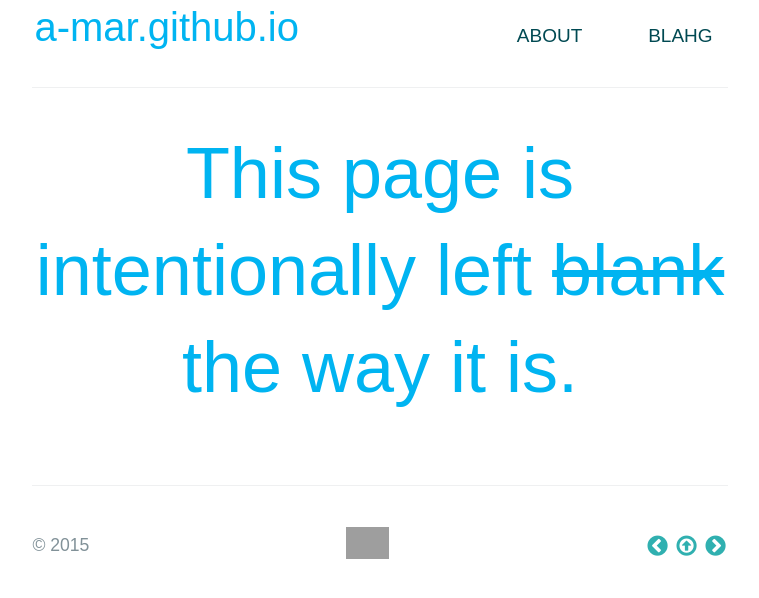
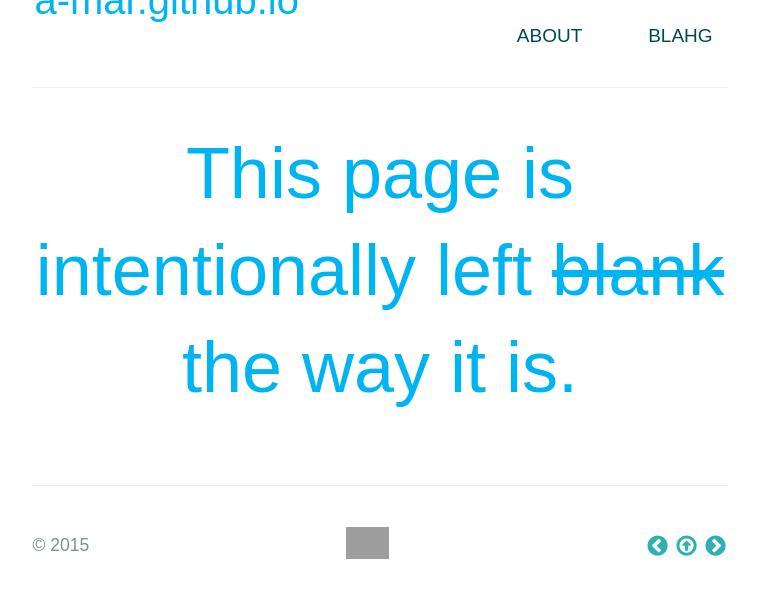
Before and after one commit to a-mar/a-mar.github.io, a Jekyll site: the page built from index.html, in a window 1280 px wide. Shown: the top 598 px of the page, without its empty margins (260-1019 px from the left). Built offline with Jekyll 4.4.1, drawn with Linux system fonts in a browser that asks for light colours; nearby versions of some CDN libraries; some web fonts are replaced; Markdown is read by kramdown in place of the engine named in the settings; grey boxes are pictures that could not be loaded.

Commit message:
Update main.css

```diff
--- a/stylesheets/main.css
+++ b/stylesheets/main.css
@@ -241,7 +241,9 @@
   font: 2.5rem; 'CooHewLig', sans-serif;
   float: left;
   text-align: left;
-  margin: auto;
+  position: relative;
+  top: 50%;
+  transform: translateY(-50%);
 }
    #header-left a {
      color: #00B4F1;
```
